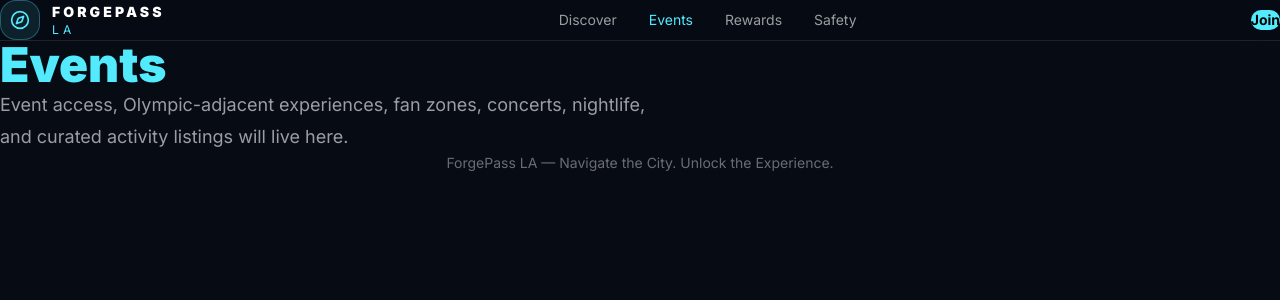
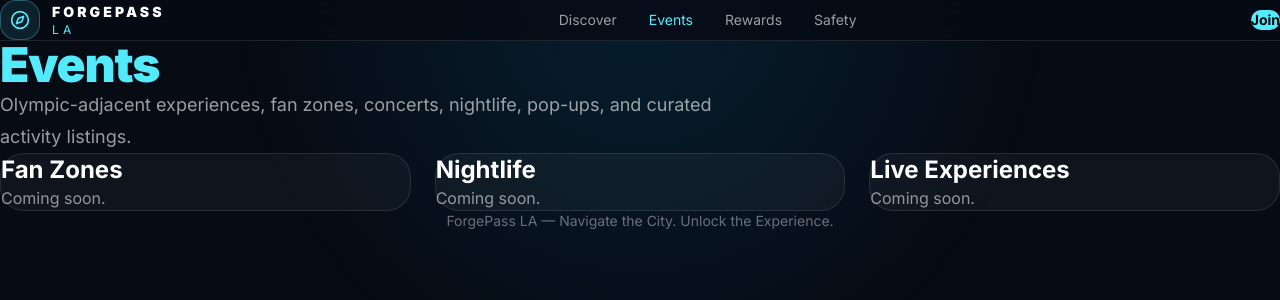
Before and after one commit to Oatskillua/forgepass-la, a React (Vite) app: page /events in a window 1280 px wide. Shown: the top 300 px of the page. Built offline with nearby package versions, Linux system fonts and the light colour scheme.

Commit message:
Refactor pages with shared shell

```diff
--- /dev/null
+++ b/src/components/PageShell.jsx
@@ -0,0 +1,30 @@
+import Header from './Header'
+import Footer from './Footer'
+
+export default function PageShell({ title, subtitle, children }) {
+  return (
+    <div className="min-h-screen bg-[#070B14] text-white">
+      <div className="fixed inset-0 bg-[radial-gradient(circle_at_top,rgba(0,174,239,0.12),transparent_40%)]" />
+
+      <main className="relative z-10">
+        <Header />
+
+        <section className="mx-auto max-w-7xl px-4 py-20 sm:px-6 lg:px-8">
+          <div className="mb-14">
+            <h1 className="text-4xl font-black tracking-tight text-cyan-300 sm:text-5xl">
+              {title}
+            </h1>
+
+            <p className="mt-6 max-w-3xl text-lg leading-8 text-white/60">
+              {subtitle}
+            </p>
+          </div>
+
+          {children}
+
+          <Footer />
+        </section>
+      </main>
+    </div>
+  )
+}
--- a/src/pages/Discover.jsx
+++ b/src/pages/Discover.jsx
@@ -1,24 +1,24 @@
-import Header from '../components/Header'
-import Footer from '../components/Footer'
+import PageShell from '../components/PageShell'
 
 export default function Discover() {
   return (
-    <div className="min-h-screen bg-[#070B14] text-white">
-      <Header />
-
-      <main className="mx-auto max-w-7xl px-4 py-24 sm:px-6 lg:px-8">
-        <h1 className="text-5xl font-black text-cyan-300">
-          Discover LA
-        </h1>
-
-        <p className="mt-6 max-w-2xl text-lg leading-8 text-white/60">
-          Local discovery, neighborhoods, restaurants, nightlife,
-          shopping districts, hidden gems, and curated city routes
-          will live here.
-        </p>
-      </main>
-
-      <Footer />
-    </div>
+    <PageShell
+      title="Discover LA"
+      subtitle="Local discovery, neighborhoods, restaurants, nightlife, shopping districts, hidden gems, and curated city routes."
+    >
+      <div className="grid gap-6 md:grid-cols-3">
+        {['Neighborhoods', 'Food + Nightlife', 'Hidden Gems'].map((item) => (
+          <div
+            key={item}
+            className="rounded-3xl border border-white/10 bg-white/[0.04] p-6"
+          >
+            <h2 className="text-2xl font-bold">{item}</h2>
+            <p className="mt-4 text-white/55">
+              Coming soon.
+            </p>
+          </div>
+        ))}
+      </div>
+    </PageShell>
   )
 }
--- a/src/pages/Events.jsx
+++ b/src/pages/Events.jsx
@@ -1,24 +1,24 @@
-import Header from '../components/Header'
-import Footer from '../components/Footer'
+import PageShell from '../components/PageShell'
 
 export default function Events() {
   return (
-    <div className="min-h-screen bg-[#070B14] text-white">
-      <Header />
-
-      <main className="mx-auto max-w-7xl px-4 py-24 sm:px-6 lg:px-8">
-        <h1 className="text-5xl font-black text-cyan-300">
-          Events
-        </h1>
-
-        <p className="mt-6 max-w-2xl text-lg leading-8 text-white/60">
-          Event access, Olympic-adjacent experiences, fan zones,
-          concerts, nightlife, and curated activity listings will
-          live here.
-        </p>
-      </main>
-
-      <Footer />
-    </div>
+    <PageShell
+      title="Events"
+      subtitle="Olympic-adjacent experiences, fan zones, concerts, nightlife, pop-ups, and curated activity listings."
+    >
+      <div className="grid gap-6 md:grid-cols-3">
+        {['Fan Zones', 'Nightlife', 'Live Experiences'].map((item) => (
+          <div
+            key={item}
+            className="rounded-3xl border border-white/10 bg-white/[0.04] p-6"
+          >
+            <h2 className="text-2xl font-bold">{item}</h2>
+            <p className="mt-4 text-white/55">
+              Coming soon.
+            </p>
+          </div>
+        ))}
+      </div>
+    </PageShell>
   )
 }
--- a/src/pages/Rewards.jsx
+++ b/src/pages/Rewards.jsx
@@ -1,23 +1,24 @@
-import Header from '../components/Header'
-import Footer from '../components/Footer'
+import PageShell from '../components/PageShell'
 
 export default function Rewards() {
   return (
-    <div className="min-h-screen bg-[#070B14] text-white">
-      <Header />
-
-      <main className="mx-auto max-w-7xl px-4 py-24 sm:px-6 lg:px-8">
-        <h1 className="text-5xl font-black text-cyan-300">
-          Rewards
-        </h1>
-
-        <p className="mt-6 max-w-2xl text-lg leading-8 text-white/60">
-          XP, badges, city exploration rewards, early-access perks,
-          merchant offers, and achievement systems will live here.
-        </p>
-      </main>
-
-      <Footer />
-    </div>
+    <PageShell
+      title="Rewards"
+      subtitle="XP, badges, city exploration rewards, early-access perks, merchant offers, and achievement systems."
+    >
+      <div className="grid gap-6 md:grid-cols-3">
+        {['XP System', 'Badges', 'Partner Perks'].map((item) => (
+          <div
+            key={item}
+            className="rounded-3xl border border-white/10 bg-white/[0.04] p-6"
+          >
+            <h2 className="text-2xl font-bold">{item}</h2>
+            <p className="mt-4 text-white/55">
+              Coming soon.
+            </p>
+          </div>
+        ))}
+      </div>
+    </PageShell>
   )
 }
--- a/src/pages/Safety.jsx
+++ b/src/pages/Safety.jsx
@@ -1,23 +1,24 @@
-import Header from '../components/Header'
-import Footer from '../components/Footer'
+import PageShell from '../components/PageShell'
 
 export default function Safety() {
   return (
-    <div className="min-h-screen bg-[#070B14] text-white">
-      <Header />
-
-      <main className="mx-auto max-w-7xl px-4 py-24 sm:px-6 lg:px-8">
-        <h1 className="text-5xl font-black text-cyan-300">
-          Safety
-        </h1>
-
-        <p className="mt-6 max-w-2xl text-lg leading-8 text-white/60">
-          Crowd awareness, alerts, safer navigation, transit
-          visibility, and trusted experience signals will live here.
-        </p>
-      </main>
-
-      <Footer />
-    </div>
+    <PageShell
+      title="Safety"
+      subtitle="Crowd awareness, alerts, safer navigation, transit visibility, and trusted experience signals."
+    >
+      <div className="grid gap-6 md:grid-cols-3">
+        {['Crowd Signals', 'Transit Alerts', 'Trusted Routes'].map((item) => (
+          <div
+            key={item}
+            className="rounded-3xl border border-white/10 bg-white/[0.04] p-6"
+          >
+            <h2 className="text-2xl font-bold">{item}</h2>
+            <p className="mt-4 text-white/55">
+              Coming soon.
+            </p>
+          </div>
+        ))}
+      </div>
+    </PageShell>
   )
 }
```
